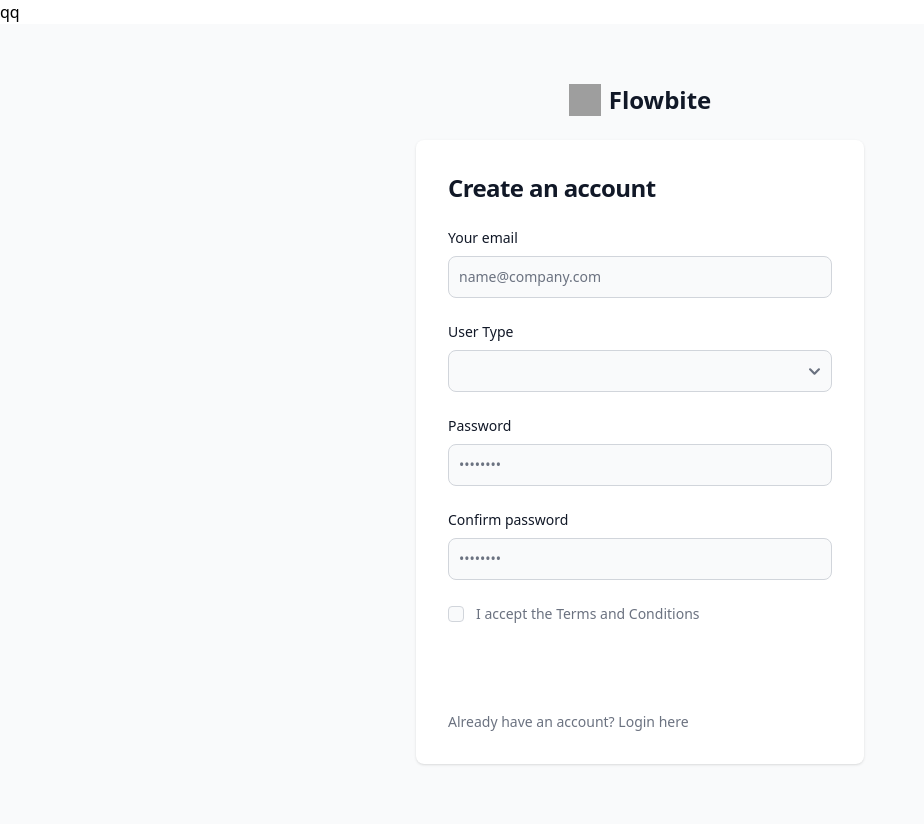
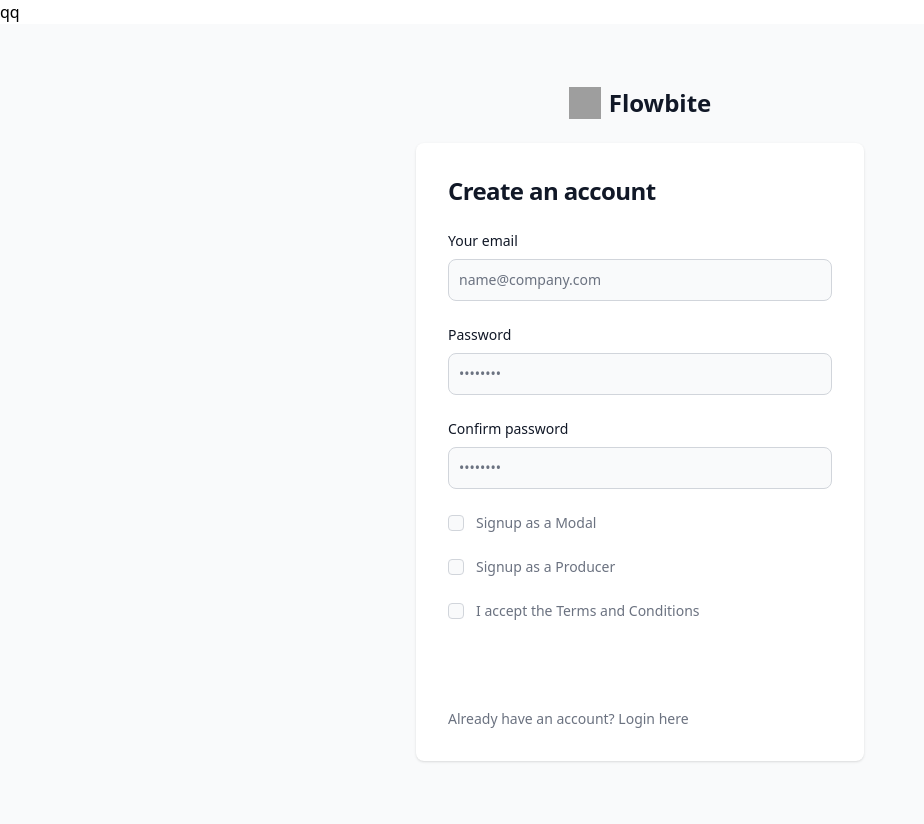
Before and after one commit to mdomeracki231994/FetOS.V1, a Django app: template templates/Auth/Register.html in a window 1280 px wide. Shown: the whole page, without its empty margins (0-924 px from the left). Run offline with Django 5.2, Linux system fonts and the light colour scheme; the template is opened without the code that fills it, so the values that code supplies are empty; style sheets or scripts are compiled from the project's sources; some libraries are stand-ins or nearby versions; grey boxes are pictures that could not be loaded.

Commit message:
fixing bugs

```diff
--- a/AppUser/views.py
+++ b/AppUser/views.py
@@ -27,8 +27,7 @@
                 return redirect('create_producer')
             return redirect('home')
 
-    user_type_choices = AppUser.USER_TYPE_CHOICES
-    return render(request, 'Auth/Register.html', {'user_type_choices': user_type_choices})
+    return render(request, 'Auth/Register.html')
 
 
 def login_user(request):
--- a/templates/Auth/Register.html
+++ b/templates/Auth/Register.html
@@ -1,4 +1,4 @@
- qq{% extends 'Auth/AuthBase.html' %}
+qq{% extends 'Auth/AuthBase.html' %}
 
 {% block content %}
     <section class="bg-gray-50 dark:bg-gray-900">
@@ -22,17 +22,7 @@
                                    class="bg-gray-50 border border-gray-300 text-gray-900 sm:text-sm rounded-lg focus:ring-primary-600 focus:border-primary-600 block w-full p-2.5 dark:bg-gray-700 dark:border-gray-600 dark:placeholder-gray-400 dark:text-white dark:focus:ring-blue-500 dark:focus:border-blue-500"
                                    placeholder="name@company.com" required="">
                         </div>
-                        <div>
-                            <label for="user_type" class="block mb-2 text-sm font-medium text-gray-900 dark:text-white">User
-                                Type</label>
-                            <select name="user_type" id="user_type"
-                                    class="bg-gray-50 border border-gray-300 text-gray-900 sm:text-sm rounded-lg focus:ring-primary-600 focus:border-primary-600 block w-full p-2.5 dark:bg-gray-700 dark:border-gray-600 dark:placeholder-gray-400 dark:text-white dark:focus:ring-blue-500 dark:focus:border-blue-500"
-                                    required="">
-                                {% for label, value in user_type_choices %}
-                                    <option value="{{ value }}">{{ label }}</option>
-                                {% endfor %}
-                            </select>
-                        </div>
+
                         <div>
                             <label for="password" class="block mb-2 text-sm font-medium text-gray-900 dark:text-white">Password</label>
                             <input type="password" name="password" id="password" placeholder="••••••••"
@@ -43,10 +33,32 @@
                             <label for="confirm-password"
                                    class="block mb-2 text-sm font-medium text-gray-900 dark:text-white">Confirm
                                 password</label>
-                            <input type="confirm-password" name="confirm-password" id="confirm-password"
+                            <input type="password" name="confirm-password" id="confirm-password"
                                    placeholder="••••••••"
                                    class="bg-gray-50 border border-gray-300 text-gray-900 sm:text-sm rounded-lg focus:ring-primary-600 focus:border-primary-600 block w-full p-2.5 dark:bg-gray-700 dark:border-gray-600 dark:placeholder-gray-400 dark:text-white dark:focus:ring-blue-500 dark:focus:border-blue-500"
                                    required="">
+                        </div>
+                        <div class="flex items-start">
+                            <div class="flex items-center h-5">
+                                <input id="terms" aria-describedby="terms" type="checkbox"
+                                       class="w-4 h-4 border border-gray-300 rounded bg-gray-50 focus:ring-3 focus:ring-primary-300 dark:bg-gray-700 dark:border-gray-600 dark:focus:ring-primary-600 dark:ring-offset-gray-800"
+                                       required="">
+                            </div>
+                            <div class="ml-3 text-sm">
+                                <label for="terms" class="font-light text-gray-500 dark:text-gray-300">Signup as a
+                                    Modal</label>
+                            </div>
+                        </div>
+                        <div class="flex items-start">
+                            <div class="flex items-center h-5">
+                                <input id="terms" aria-describedby="terms" type="checkbox"
+                                       class="w-4 h-4 border border-gray-300 rounded bg-gray-50 focus:ring-3 focus:ring-primary-300 dark:bg-gray-700 dark:border-gray-600 dark:focus:ring-primary-600 dark:ring-offset-gray-800"
+                                       required="">
+                            </div>
+                            <div class="ml-3 text-sm">
+                                <label for="terms" class="font-light text-gray-500 dark:text-gray-300">Signup as a
+                                    Producer</label>
+                            </div>
                         </div>
                         <div class="flex items-start">
                             <div class="flex items-center h-5">
```
